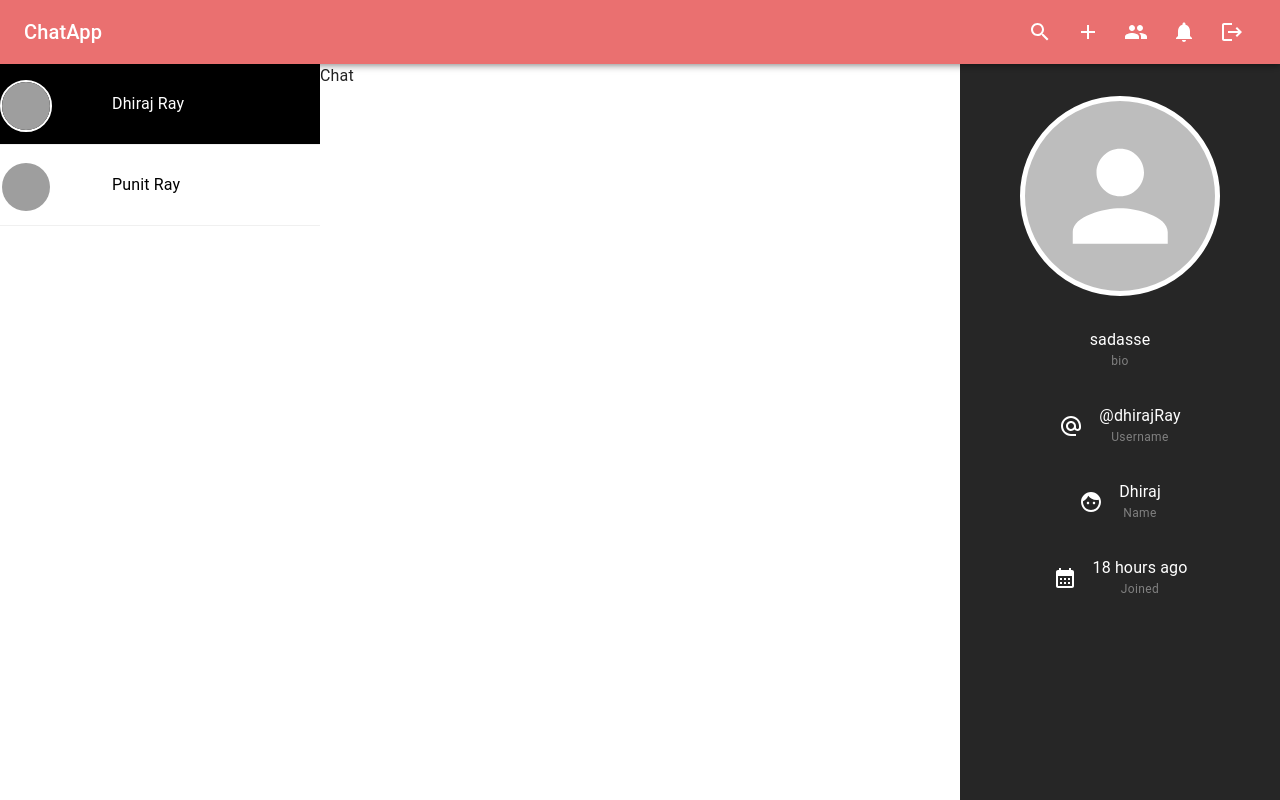
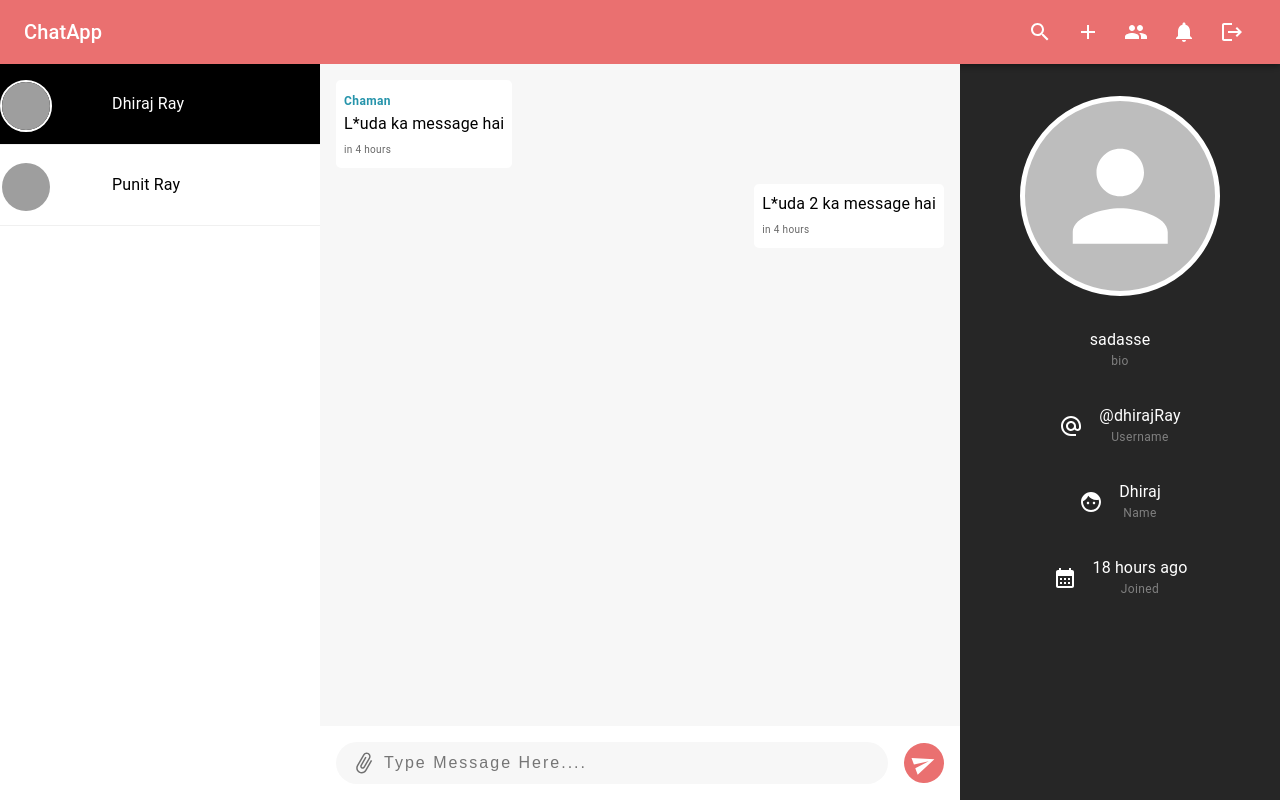
Before and after one commit to Dhiraj-231/ChatApp, a React (Vite) app in the folder clients/: page /chat/1 in a window 1280 px wide. Built offline with nearby package versions, Linux system fonts and the light colour scheme; grey boxes are pictures that could not be loaded.

Commit message:
"Chat box update"

```diff
--- a/clients/src/components/Styles/StyleComponents.jsx
+++ b/clients/src/components/Styles/StyleComponents.jsx
@@ -1,5 +1,6 @@
 import { styled } from "@mui/material";
 import { Link as LinkComponent } from "react-router-dom";
+import { grayColor } from "../../constants/Color";
 export const VisuallyHiddenInput = styled("input")({
   border: 0,
   clip: "rect(0,0,0,0)",
@@ -20,3 +21,15 @@
     background-color: rgba(0, 0, 0, 0.3);
   }
 `;
+
+export const InputBox = styled("input")({
+  width: "100%",
+  height: "100%",
+  border: 0,
+  outline: 0,
+  padding: "0 3rem",
+  borderRadius: "1.5rem",
+  backgroundColor: grayColor,
+  fontSize: "1rem",
+  letterSpacing: "2px",
+});
--- /dev/null
+++ b/clients/src/components/shared/MessageComponent.jsx
@@ -0,0 +1,36 @@
+import { Typography } from "@mui/material";
+import React, { memo } from "react";
+import { lightBlue } from "../../constants/Color";
+import moment from "moment";
+
+const MessageComponent = ({ message, user }) => {
+  const { sender, content, attachments = [], createdAt } = message;
+  const sameSender = sender?._id === user?._id;
+  const timeAgo = moment(createdAt).fromNow();
+  return (
+    <div
+      style={{
+        alignSelf: sameSender ? "flex-end" : "flex-start",
+        backgroundColor: "white",
+        color: "black",
+        borderRadius: "5px",
+        padding: "0.5rem",
+        width: "fit-content",
+      }}
+    >
+      {!sameSender && (
+        <Typography color={lightBlue} fontWeight={600} variant="caption">
+          {sender.name}
+        </Typography>
+      )}
+      {content && <Typography>{content}</Typography>}
+      {/*Attachements */}
+
+      <Typography variant="caption" color={"text.secondary"} fontSize={"10px"}>
+        {timeAgo}
+      </Typography>
+    </div>
+  );
+};
+
+export default memo(MessageComponent);
--- a/clients/src/components/shared/UserItem.jsx
+++ b/clients/src/components/shared/UserItem.jsx
@@ -1,8 +1,8 @@
+import { Add as AddIcon, Remove as RemoveIcon } from "@mui/icons-material";
 import { Avatar, IconButton, ListItem, Stack, Typography } from "@mui/material";
 import React, { memo } from "react";
-import { Add as AddIcon } from "@mui/icons-material";
 
-const UserItem = ({ user, handler, handlerIsLoading }) => {
+const UserItem = ({ user, handler, handlerIsLoading, isAdded = false }) => {
   const { name, _id, avatar } = user;
   return (
     <ListItem>
@@ -29,14 +29,14 @@
         <IconButton
           size="small"
           sx={{
-            bgcolor: "blue",
+            bgcolor: isAdded ? "red" : "blue",
             color: "white",
-            "&:hover": { bgcolor: "darkblue" },
+            "&:hover": { bgcolor: isAdded ? "red" : "darkblue" },
           }}
           onClick={() => handler(_id)}
           disabled={handlerIsLoading}
         >
-          <AddIcon />
+          {isAdded ? <RemoveIcon /> : <AddIcon />}
         </IconButton>
       </Stack>
     </ListItem>
--- a/clients/src/components/specfics/NewGroupDialog.jsx
+++ b/clients/src/components/specfics/NewGroupDialog.jsx
@@ -1,7 +1,64 @@
-import React from "react";
+import {
+  Button,
+  Dialog,
+  DialogTitle,
+  Stack,
+  TextField,
+  Typography,
+} from "@mui/material";
+import React, { useState } from "react";
+import { SampleUser } from "../../constants/SampleData";
+import UserItem from "../shared/UserItem";
+import { useInputValidation } from "6pp";
+const NewGroupDialog = () => {
+  const NewGroup = useInputValidation("");
+  const [members, setMembers] = useState(SampleUser);
+  const [Selectedmembers, setSelectedMembers] = useState([]);
+  const selectMemberHandler = (id) => {
+    setSelectedMembers((prev) =>
+      prev.includes(id)
+        ? prev.filter((currentElement) => currentElement !== id)
+        : [...prev, id]
+    );
+  };
 
-const NewGroupDialog = () => {
-  return <div>NewGroupDialog</div>;
+  const submitHandler = () => {
+    console.log("hii");
+  };
+  const closeHandler = () => {};
+  return (
+    <Dialog open onClose={closeHandler}>
+      <Stack p={{ xs: "1rem", sm: "3rem" }} width={"25rem"} spacing={"2rem"}>
+        <DialogTitle textAlign={"center"} variant="h4">
+          New Groups
+        </DialogTitle>
+        <TextField
+          label="Group Name"
+          value={NewGroup.value}
+          onChange={NewGroup.changeHandler}
+        />
+        <Typography variant="body1">Members</Typography>
+        <Stack>
+          {members.map((user) => (
+            <UserItem
+              user={user}
+              key={user._id}
+              handler={selectMemberHandler}
+              isAdded={Selectedmembers.includes(user._id)}
+            />
+          ))}
+        </Stack>
+        <Stack direction={"row"} justifyContent={"space-between"}>
+          <Button variant="text" color="error">
+            Cancel
+          </Button>
+          <Button variant="contained" onClick={submitHandler}>
+            Create
+          </Button>
+        </Stack>
+      </Stack>
+    </Dialog>
+  );
 };
 
 export default NewGroupDialog;
--- a/clients/src/components/specfics/Profile.jsx
+++ b/clients/src/components/specfics/Profile.jsx
@@ -1,11 +1,11 @@
-import { Avatar, Stack, Typography } from "@mui/material";
-import React from "react";
 import {
+  CalendarMonth as CalendarIcon,
   Face as FaceIcon,
   AlternateEmail as UserNameIcon,
-  CalendarMonth as CalendarIcon,
 } from "@mui/icons-material";
+import { Avatar, Stack, Typography } from "@mui/material";
 import moment from "moment";
+import React from "react";
 const Profile = () => {
   return (
     <Stack spacing={"2rem"} direction={"column"} alignItems={"center"}>
--- a/clients/src/constants/Color.js
+++ b/clients/src/constants/Color.js
@@ -1 +1,3 @@
 export const orange = "#ea7070";
+export const grayColor = "rgba(247,247,247,1)";
+export const lightBlue = "#2694ab"
--- a/clients/src/constants/SampleData.js
+++ b/clients/src/constants/SampleData.js
@@ -29,3 +29,51 @@
         _id: "2",
     },
 ]
+
+export const SampleNotification = [
+    {
+        sender: {
+            avatar: "https://gravatar.com/avatar/0184235fafa80c6bad0ae400784d6a2c?s=400&d=robohash&r=x",
+            name: 'Kulesh kumar',
+        },
+        _id: "1"
+    },
+    {
+        sender: {
+            avatar: "https://gravatar.com/avatar/8282ca32dc3a94607000db4f10ebd656?s=400&d=robohash&r=x",
+            name: 'Komal kumari',
+        },
+        _id: "2"
+    },
+]
+
+export const SampleMessage = [
+    {
+        attachments: [{
+            public_id: "assad",
+            url: "https://www.w3schools.com/howto/img avatar.png"
+        }],
+        content: "L*uda ka message hai",
+        _id: "snskskajfsoi",
+        sender: {
+            _id: "sadakjdassds",
+            name: "Chaman",
+        },
+        chat: "chatId",
+        createdAt: "2024-03-20T09:02:01.865Z"
+    },
+    {
+        attachments: [{
+            public_id: "assad 2",
+            url: "https://www.w3schools.com/howto/img avatar.png"
+        }],
+        content: "L*uda 2 ka message hai",
+        _id: "snskskajfsoi",
+        sender: {
+            _id: "assds",
+            name: "Chaman",
+        },
+        chat: "chatId",
+        createdAt: "2024-03-20T09:02:01.865Z"
+    }
+]
--- /dev/null
+++ b/clients/src/dialogs/FileMenu.jsx
@@ -0,0 +1,16 @@
+import { Menu } from "@mui/material";
+import React from "react";
+
+const FileMenu = ({ anchorE1 }) => {
+  return (
+    <Menu anchorEl={anchorE1}>
+      <div style={{ width: "10rem" }}>
+        Lorem ipsum dolor sit amet consectetur, adipisicing elit. Sapiente odio
+        quod cumque numquam unde, excepturi, est, consequatur culpa non sed eum
+        perferendis incidunt. Qui aperiam et, in quisquam sed hic.
+      </div>
+    </Menu>
+  );
+};
+
+export default FileMenu;
--- a/clients/src/pages/Chat.jsx
+++ b/clients/src/pages/Chat.jsx
@@ -1,8 +1,78 @@
-import React from "react";
+import React, { Fragment, useRef } from "react";
 import AppLayOut from "../components/layouts/AppLayOut";
-
+import { IconButton, Stack } from "@mui/material";
+import { grayColor, orange } from "../constants/Color";
+import {
+  AttachFile as AttachFileIcon,
+  Send as SendIcon,
+} from "@mui/icons-material";
+import { InputBox } from "../components/Styles/StyleComponents";
+import FileMenu from "../dialogs/FileMenu";
+import { SampleMessage } from "../constants/SampleData";
+import MessageComponent from "../components/shared/MessageComponent";
+const user={
+  _id:"assds",
+  name:"Dhiraj"
+}
 const Chat = () => {
-  return <div>Chat</div>;
+  const containerRef = useRef(null);
+  return (
+    <Fragment>
+      <Stack
+        ref={containerRef}
+        boxSizing={"border-box"}
+        padding={"1rem"}
+        spacing={"1rem"}
+        bgcolor={grayColor}
+        height={"90%"}
+        sx={{ overflowX: "hidden", overflowY: "auto" }}
+      >
+        {SampleMessage.map((i)=>(
+          <MessageComponent message={i} user={user}/>
+        ))}
+      </Stack>
+      <form
+        style={{
+          height: "10%",
+        }}
+      >
+        <Stack
+          direction={"row"}
+          height={"100%"}
+          padding={"1rem"}
+          alignItems={"center"}
+          position={"relative"}
+        >
+          <IconButton
+            sx={{
+              position: "absolute",
+              left: "1.5rem",
+              rotate: "30deg",
+            }}
+          >
+            <AttachFileIcon />
+          </IconButton>
+          <InputBox placeholder="Type Message Here...." />
+          <IconButton
+            type="submit"
+            sx={{
+              rotate: "-20deg",
+              backgroundColor: orange,
+              color: "white",
+              marginLeft: "1rem",
+              padding: "0.5rem",
+              "&:hover": {
+                backgroundColor: "darkred",
+              },
+            }}
+          >
+            <SendIcon />
+          </IconButton>
+        </Stack>
+      </form>
+      <FileMenu />
+    </Fragment>
+  );
 };
 
 export default AppLayOut()(Chat);
--- a/clients/src/pages/Home.jsx
+++ b/clients/src/pages/Home.jsx
@@ -1,8 +1,16 @@
 import React from "react";
 import AppLayOut from "../components/layouts/AppLayOut";
+import { Box, Typography } from "@mui/material";
+import { grayColor } from "../constants/Color";
 
 const Home = () => {
-  return <div>Home</div>;
+  return (
+    <Box height={"100%"} bgcolor={grayColor}>
+      <Typography p={"2rem"} variant="h5" textAlign={"center"}>
+        Select a friend to chat
+      </Typography>
+    </Box>
+  );
 };
 
 export default AppLayOut()(Home);
```
Also changed, not shown: clients/src/components/specfics/Notification.jsx (+73 -2 lines), clients/src/components/specfics/Search.jsx (+3 -5 lines).
